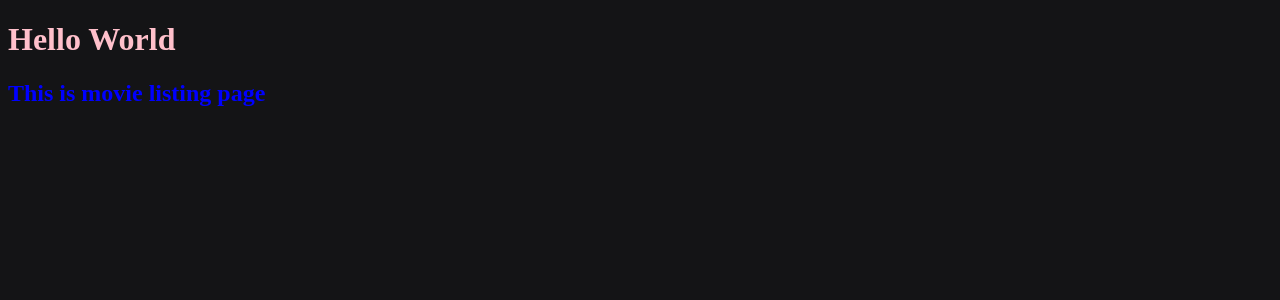
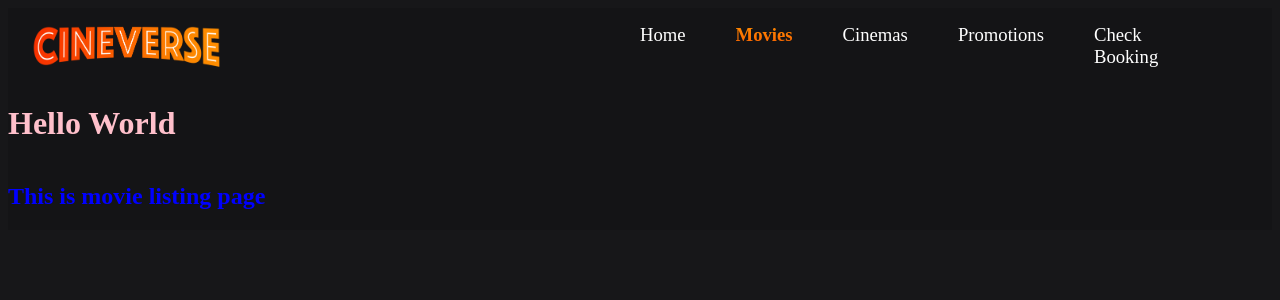
Before and after one commit to JiXiangChua/IE4717-Project, a PHP site: page /pages/movies/movies.html in a window 1280 px wide. Shown: the top 300 px of the page. Run offline with PHP 8.4, Linux system fonts and the light colour scheme.

Commit message:
Implemented Nav Bar and added to Home and Movie page

```diff
--- a/pages/movies/movies.html
+++ b/pages/movies/movies.html
@@ -6,12 +6,26 @@
     <title>Cineverse - Movie Listing</title>
     <link rel="stylesheet" href="../../styles/globals/main.css">
     <link rel="stylesheet" href="../../styles/pages/movie.css">
-    <script src="" async defer></script>
+    <script src="../../scripts/globals/navBarActiveLink.js" defer></script>
 </head>
 
 <body>
-    <h1>Hello World</h1>
-    <h2>This is movie listing page</h2>
+    <div id="wrapper">
+        <nav class="nav-container">
+            <img id="cineverse-logo" src="../../images/icons/cineverse_logo.png" alt="cineverse_logo">
+            <div class="nav-items">
+                <a class="active" href="../../index.html">Home</a>
+                <a href="./movies.html">Movies</a>
+                <a href="../cinemas/cinema.html">Cinemas</a>
+                <a href="../promotions/promotion.html">Promotions</a>
+                <a href="../checkbooking/checkbooking.html">Check Booking</a>
+            </div>
+        </nav>
+        <div class="container">
+            <h1>Hello World</h1>
+            <h2>This is movie listing page</h2>
+        </div>
+    </div>
 </body>
 
 </html>
--- /dev/null
+++ b/scripts/globals/navBarActiveLink.js
@@ -0,0 +1,10 @@
+//console.log(window.location)
+const activeLink = window.location.pathname;
+const navLinks = document.querySelectorAll("nav a");
+navLinks.forEach((link) => {
+  if (link.href.includes(`${activeLink}`)) {
+    link.classList.add("nav-item-active");
+  }
+});
+
+//execute navLinks function after page has loaded by using the defer attribute in html script tag
--- a/styles/globals/main.css
+++ b/styles/globals/main.css
@@ -9,10 +9,62 @@
 }
 
 body {
-    background-color: #141416;
+    background-color: #171719;
 }
+
 
 h1 {
     color:pink;
     font-family: "SF-Pro-Italic";
 }
+
+#wrapper {
+    min-width: 1200px;
+    max-width: 1920px;
+    background-color: #141416;
+    margin: auto;
+}
+
+.nav-container {
+    background-color: 141416;
+    padding: 10px 20px;
+    display: flex;
+    flex-direction: row;
+    justify-content: space-between;
+    align-items: center;
+}
+
+.nav-items {
+    display: flex;
+    justify-content: flex-end;
+    width: 50%;
+}
+
+.nav-items a {
+    color: #ffffff;
+    font-size: 14pt;
+    margin-right: 50px;
+    text-decoration: none;
+}
+
+/* link selector must be in this order: :link, :visited, :focus, :hover, :active */
+.nav-items a:hover {
+    color: #dedede;
+}
+
+.nav-items a:is(:link, :active, :visited).nav-item-active {
+    font-weight: bold;
+    background-image: -webkit-linear-gradient(#FE8C00, #F83600);
+    background-clip: unset;
+    -webkit-background-clip: text;
+    -webkit-text-fill-color: transparent;
+}
+
+#cineverse-logo {
+    width: 200px;
+}
+
+.container {
+    display: flex;
+    flex-direction: column;
+}
```
Also changed, not shown: index.html (+13 -5 lines), images/icons/cineverse_logo.png.
